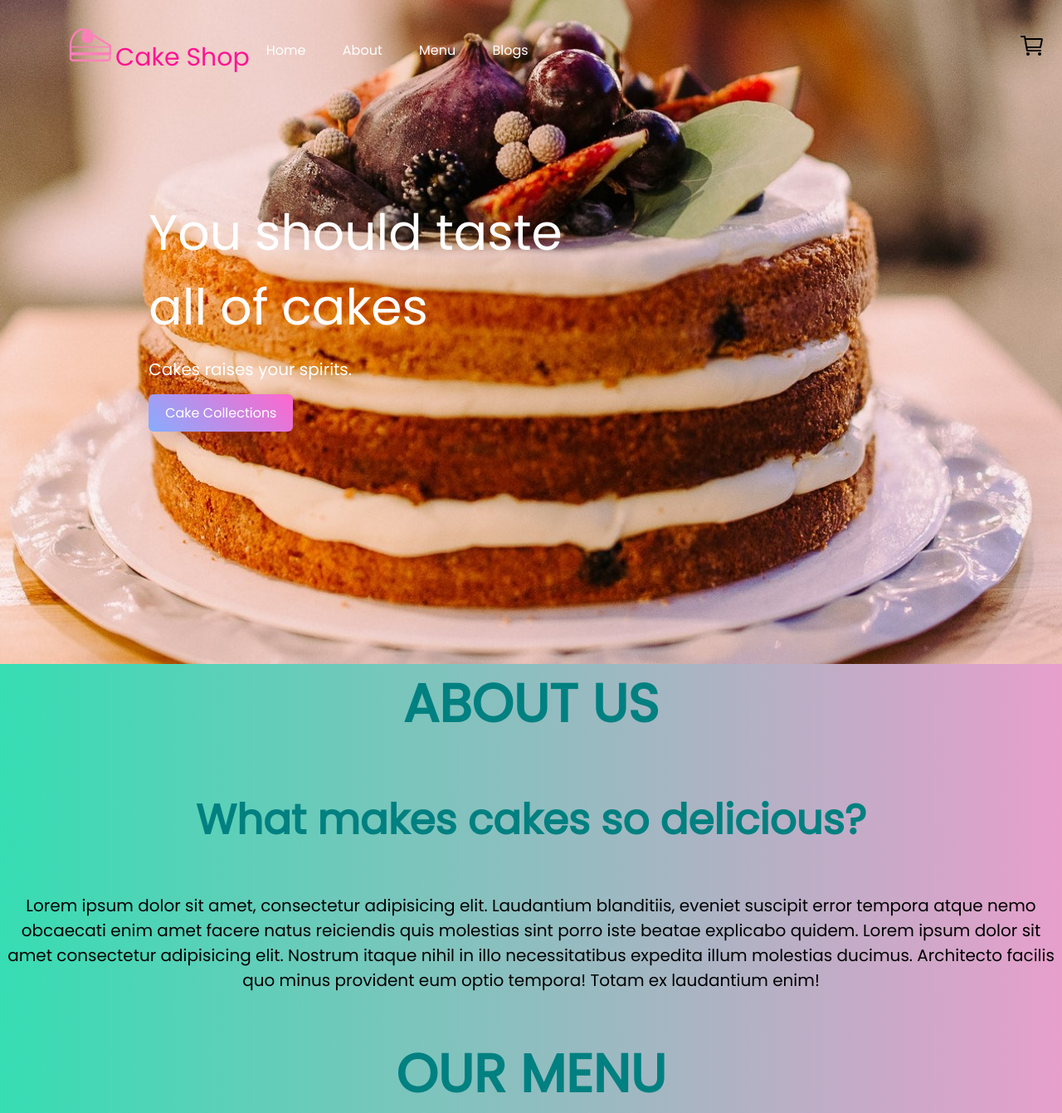
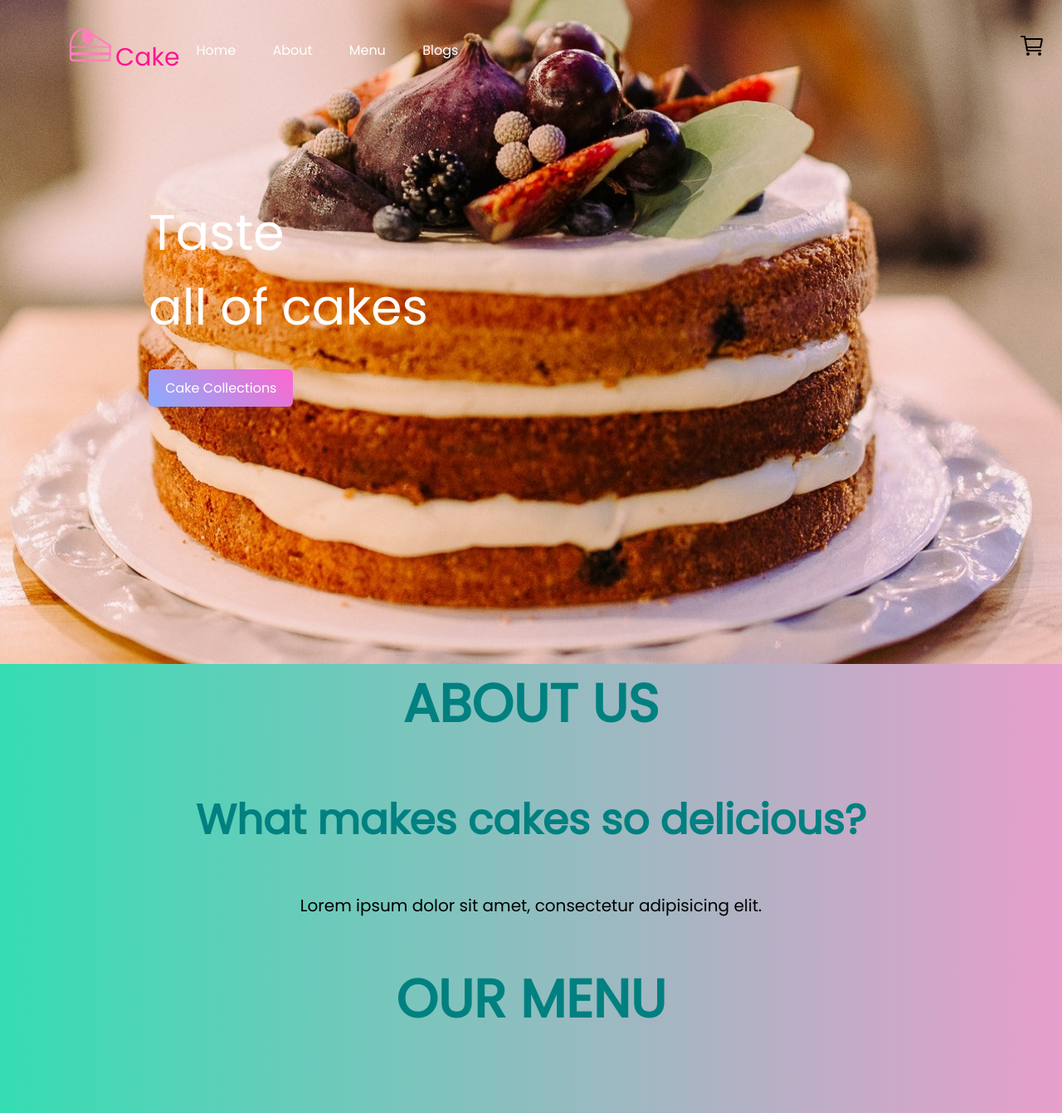
Before and after one commit to websitemake80/cakeshop, a plain HTML site: page index.html in a window 1280 px wide. Shown: the top 1341 px of the page at 83% size. Drawn offline with nearby package versions, Linux system fonts and the light colour scheme; a script that the page names is missing.

Commit message:
Update index.html

```diff
--- a/index.html
+++ b/index.html
@@ -10,7 +10,7 @@
     <body>
         <div class="container">
             <div class="navbar">
-                <span class="logo"><img  class="logo2"src="shortcake2.png" id="home">Cake Shop</span>
+                <span class="logo"><img  class="logo2"src="shortcake2.png" id="home">Cake</span>
                 <nav>
                     <ul>
                         <li><a href="#home">Home</a></li>
@@ -23,8 +23,8 @@
                 <div class="cart"><a><ion-icon name="cart-outline"></ion-icon></a></div>
                 </div>
                 <div class="content" >
-            <h1>You should taste<br> all of cakes</h1>
-            <p>Cakes raises your spirits. </p>
+            <h1>Taste<br> all of cakes</h1>
+
             <a href="#menu" class="btn">Cake Collections</a>
         </div>
 
@@ -36,9 +36,7 @@
         <section class="about" id="about">
             <h1 class="heading"><span>about</span> us</h1>
             <div><h3 class="cakes2">What makes cakes so delicious?</h3></div>
-            <div class="explain"><p>Lorem ipsum dolor sit amet, consectetur adipisicing elit. Laudantium blanditiis, eveniet suscipit
-                error tempora atque nemo obcaecati enim amet facere natus reiciendis quis molestias sint porro iste beatae explicabo quidem. Lorem ipsum dolor sit amet consectetur adipisicing elit. Nostrum itaque nihil in illo necessitatibus expedita illum molestias ducimus.
-                Architecto facilis quo minus provident eum optio tempora! Totam ex laudantium enim!</p></div>
+            <div class="explain"><p>Lorem ipsum dolor sit amet, consectetur adipisicing elit.  </p></div>
 
 
 
```
